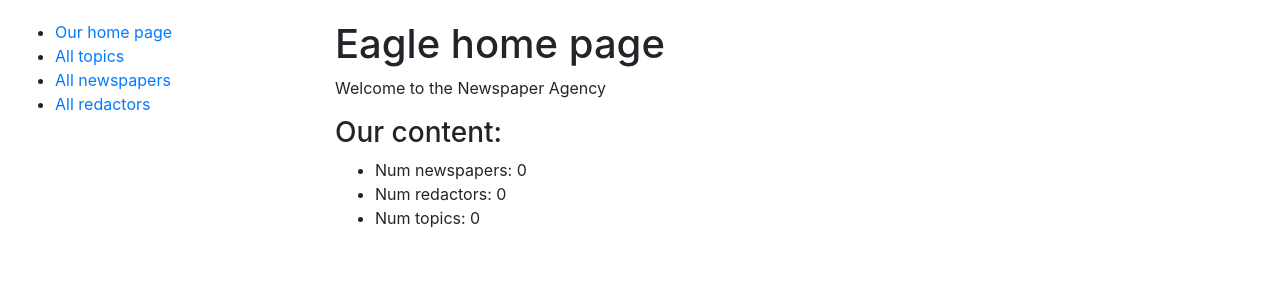
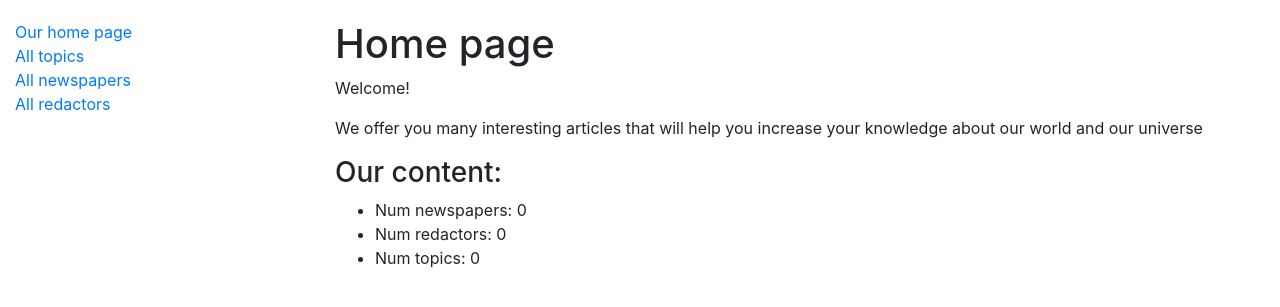
Before and after one commit to kstorozhenko/newspaper-agency, a Django app: page /newspaper/ in a window 1280 px wide. Shown: the top 307 px of the page. Run offline with Django 5.2, Linux system fonts and the light colour scheme; data that the repository does not hold is empty.

Commit message:
add index.html

```diff
--- a/static/css/styles.css
+++ b/static/css/styles.css
@@ -2,3 +2,8 @@ body {
     margin-top: 20px;
     background: #ffffff;
 }
+
+.sidebar-nav {
+    padding: 0;
+    list-style: none;
+}
--- a/templates/newspaper/index.html
+++ b/templates/newspaper/index.html
@@ -3,8 +3,9 @@
   <title>Our home page</title>
 {% endblock %}
 {% block content %}
-  <h1>Eagle home page</h1>
-    <p>Welcome to the Newspaper Agency</p>
+  <h1>Home page</h1>
+    <p>Welcome!</p>
+    <p>We offer you many interesting articles that will help you increase your knowledge about our world and our universe</p>
     <h3>Our content:</h3>
     <ul>
       <li>Num newspapers: {{ num_newspapers }}</li>
```
